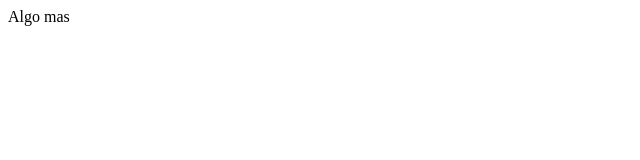
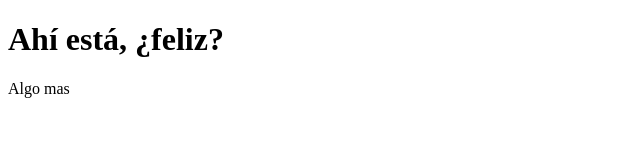
Before and after one commit to CarlosRubioTNM/HolaGithub, a plain HTML site: page index.html in a window 1280 px wide. Shown: the whole page, without its empty margins (0-640 px from the left). Drawn offline with Linux system fonts and the light colour scheme.

Commit message:
Add header

```diff
--- a/index.html
+++ b/index.html
@@ -4,6 +4,7 @@
 <title>Algo</title>
 </head>
 <body>
+<h1>Ahí está, ¿feliz?</h1>
 Algo mas
 </body>
 </html>
```
